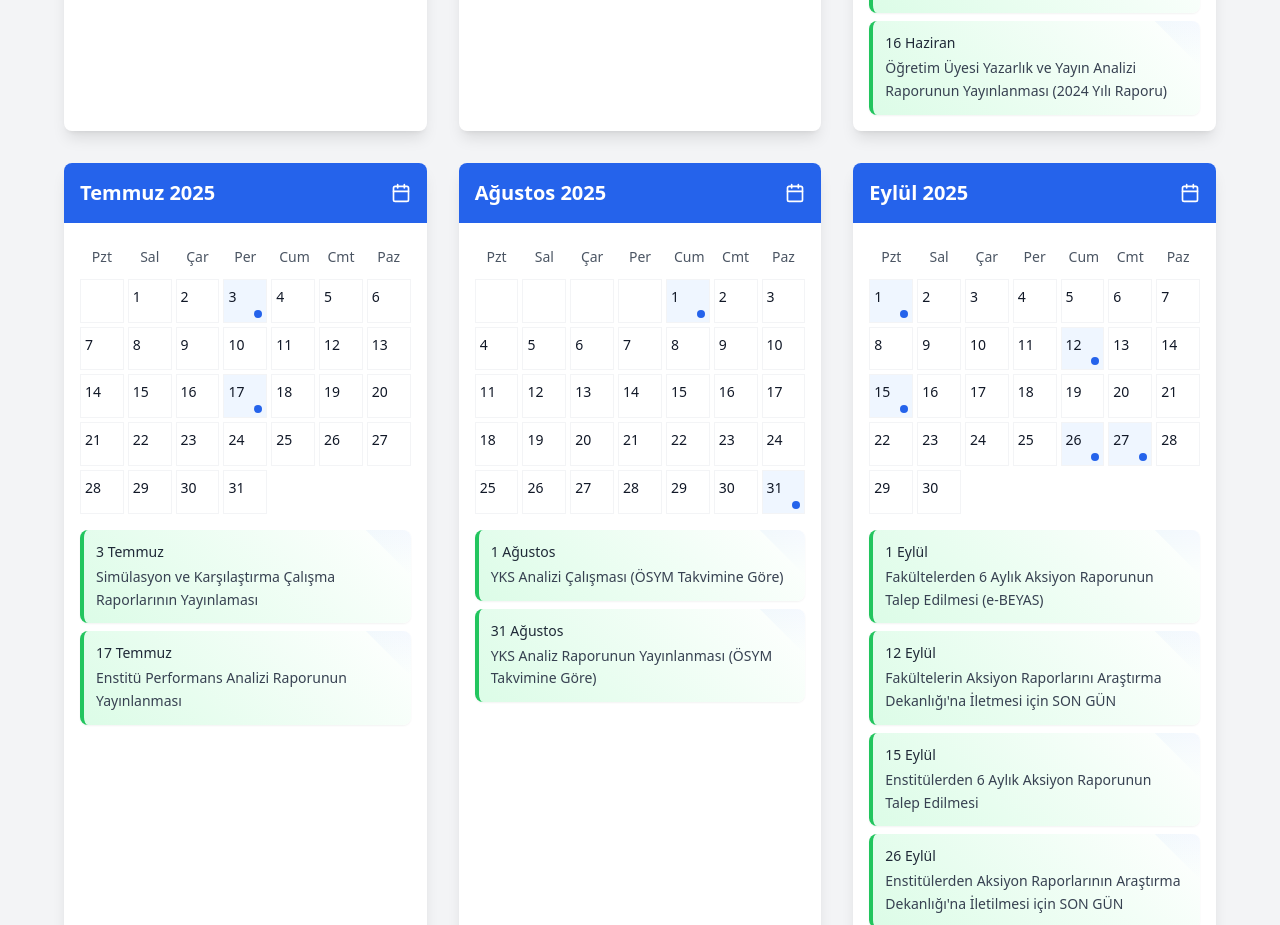
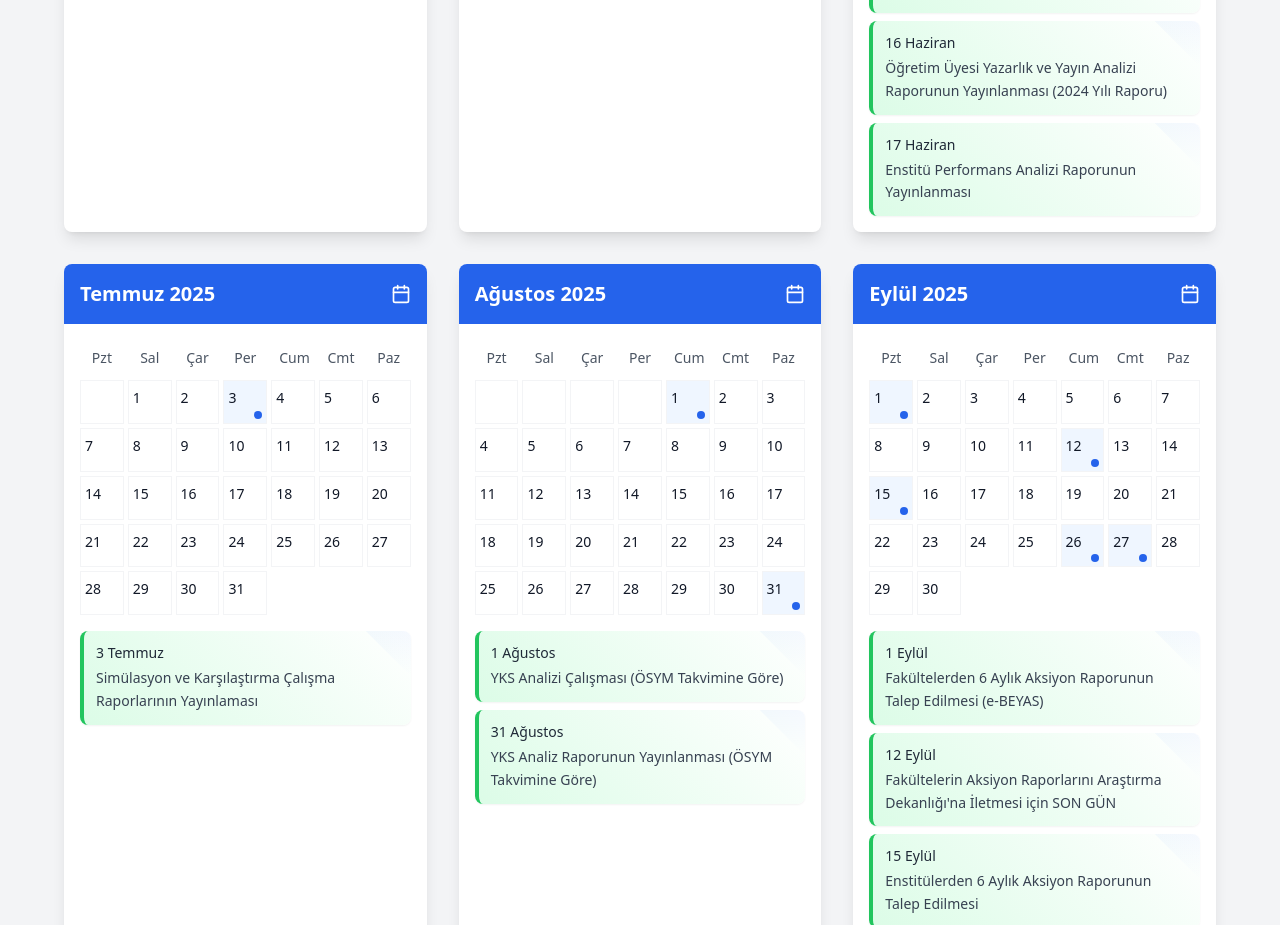
Before and after one commit to umitcaninz/analiztakvimi, a React (Vite) app: page / in a window 1280 px wide. Shown: the part 1500-2425 px from the top of the page. Built offline with nearby package versions, Linux system fonts and the light colour scheme.

Commit message:
Update data.ts

```diff
--- a/src/data.ts
+++ b/src/data.ts
@@ -101,7 +101,11 @@ export const calendarData: DataStore = {
       "is_new": true
     },
 
-
+         "2025-06-17": {
+      "date": "2025-06-17",
+      "description": "Enstitü Performans Analizi Raporunun Yayınlanması",
+      "is_new": true
+    },
 
 
 
@@ -112,11 +116,7 @@ export const calendarData: DataStore = {
       "is_new": true
     },
 
-          "2025-07-17": {
-      "date": "2025-07-17",
-      "description": "Enstitü Performans Analizi Raporunun Yayınlanması",
-      "is_new": true
-    },
+
 
 
 
```
